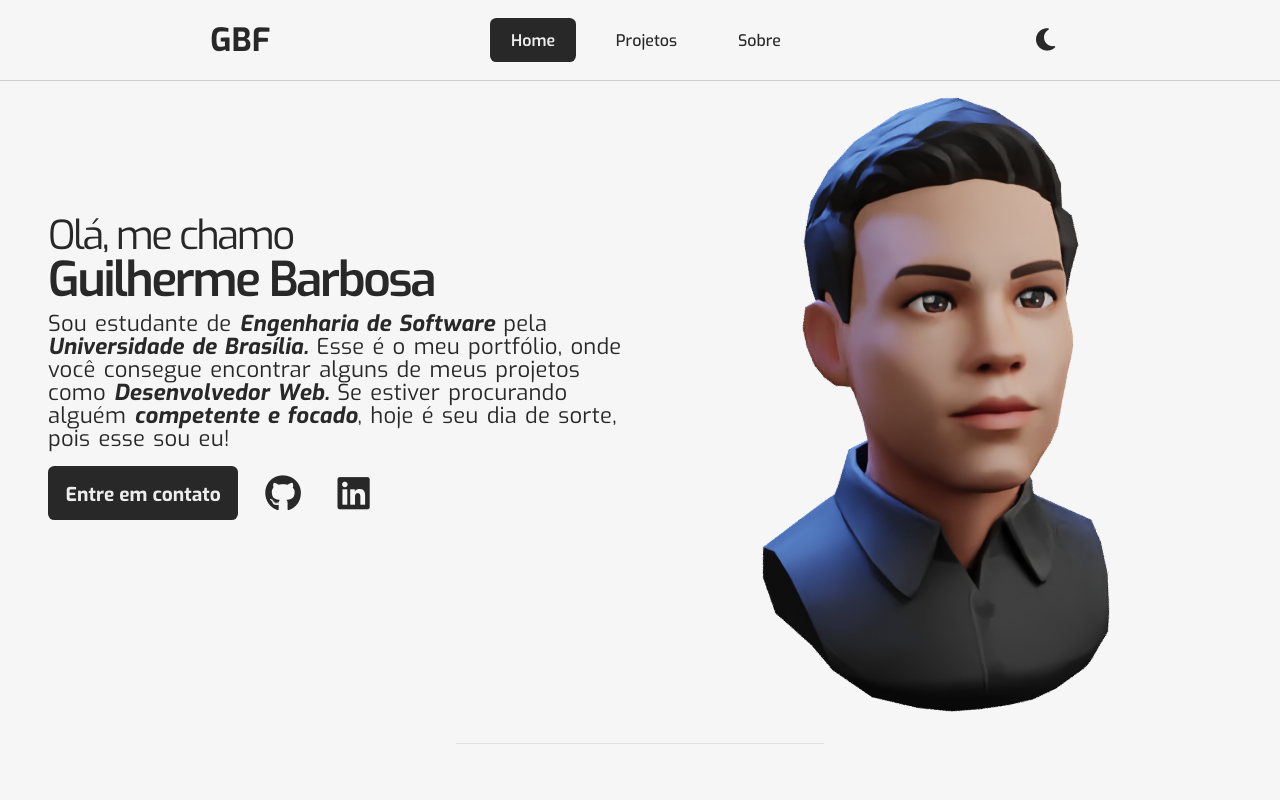
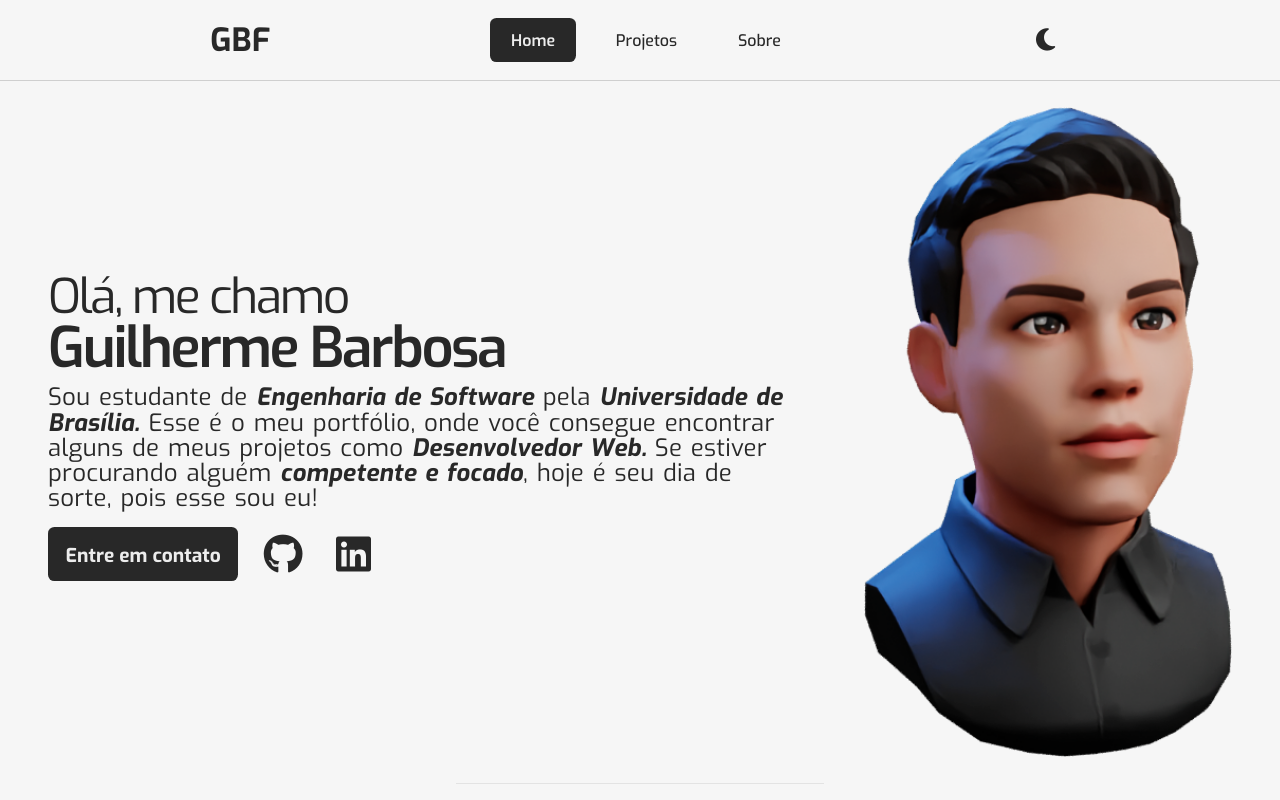
Before and after one commit to guibrbs/Portfolio-OLD, a React (Vite) app: page / in a window 1280 px wide. Shown: the top 800 px of the page. Built offline with nearby package versions, Linux system fonts and the light colour scheme.

Commit message:
:repeat: Changing the size and replacing avatar

```diff
--- a/src/components/ShowArea/index.tsx
+++ b/src/components/ShowArea/index.tsx
@@ -1,7 +1,7 @@
 import React, { useContext } from "react";
 import './styles.css'
-import AvatarLight from '../../assets/images/AvatarDark.png'
-import AvatarDark from '../../assets/images/AvatarLight.png'
+import AvatarLight from '../../assets/images/AvatarLight.png'
+import AvatarDark from '../../assets/images/AvatarDark.png'
 import { DarkModeContext } from "../../DarkModeContext";
 
 export default function ShowArea(){
--- a/src/components/ShowArea/styles.css
+++ b/src/components/ShowArea/styles.css
@@ -1,11 +1,12 @@
 
 .showArea{
     position: relative;
-    height: 93vh;
+    height: 88vh;
     display: flex;
     align-items: center;
     justify-content: space-between;
     overflow: hidden;
+    margin-top: 5rem;
 }
 
 .showArea::after{
@@ -21,7 +22,7 @@
 
 .showArea-info{
     color: var(--primary-color);
-    width: 40rem;
+    width: 46rem;
 }
 
 .hello, .nome{
@@ -33,13 +34,13 @@
 .hello{
     line-height: 60%;
     font-weight: 400;
-    font-size: 40px;
+    font-size: 3rem;
 }
 
 .nome{
     position: relative;
     font-weight: 600;
-    font-size: 48px;
+    font-size: 3.5rem;
 }
 
 .nome::after{
@@ -59,7 +60,7 @@
 }
 
 .pessoal-description{
-    font-size: 22px;
+    font-size: 1.5rem;
     font-weight: 400;
     line-height: 105%;
     word-spacing: 2px;
@@ -95,7 +96,7 @@
     color: var(--primary-color);
     width: 3.2rem;
     margin: 1rem 0 0 1.2rem;
-    font-size: 2.3rem;
+    font-size: 2.5rem;
     border-radius: .4rem;
     transition: all .3s ease-in-out;
 }
@@ -106,13 +107,12 @@
 }
 
 .img{
-    width: 40rem;
+    width: 23rem;
     height: fit-content;
     overflow: hidden;
     display: flex;
     align-items: center;
     justify-content: center;
-    border-radius: 14rem;
 }
 
 .imgOff{
@@ -120,7 +120,7 @@
 }
 
 .static{
-    width: 140%;
+    width: 100%;
     transition: ease-in-out 5s linear 1s;
 }
 
```
Also changed, not shown: src/assets/images/AvatarDark.png, src/assets/images/AvatarLight.png.
